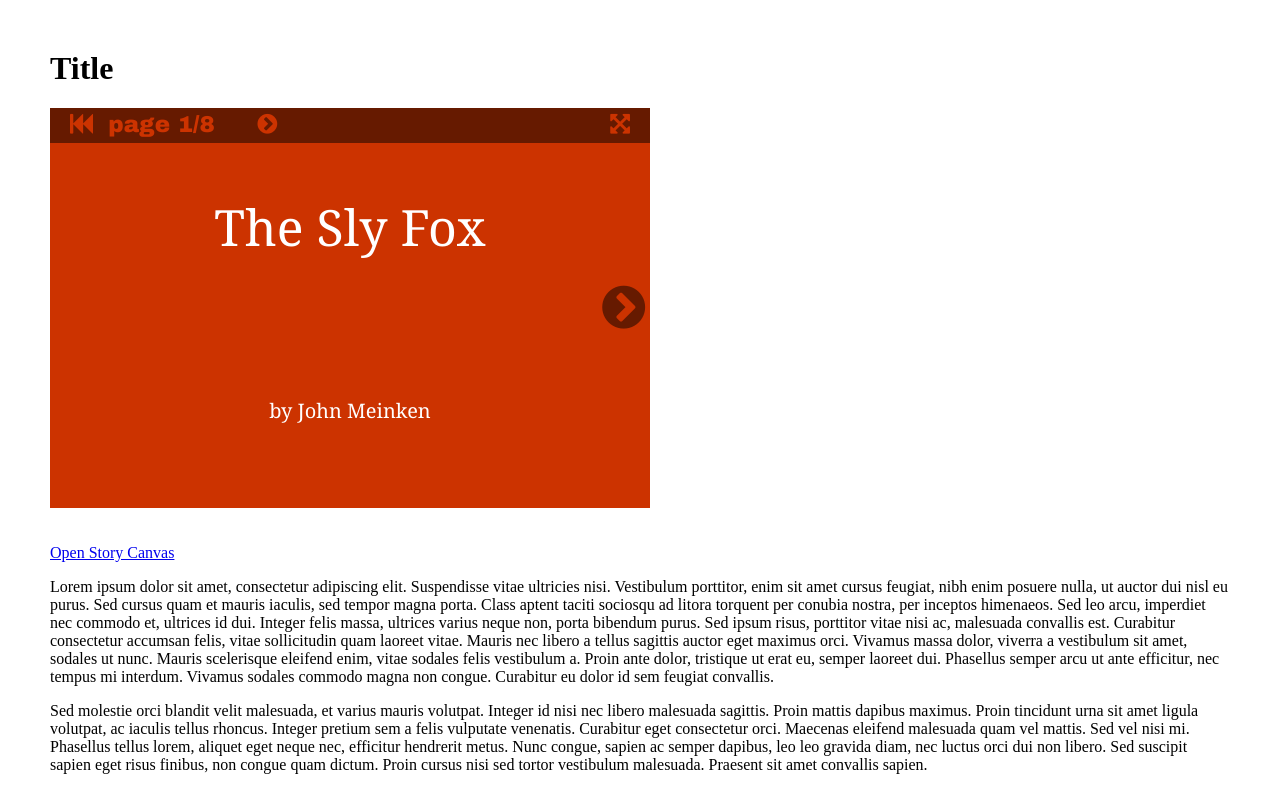
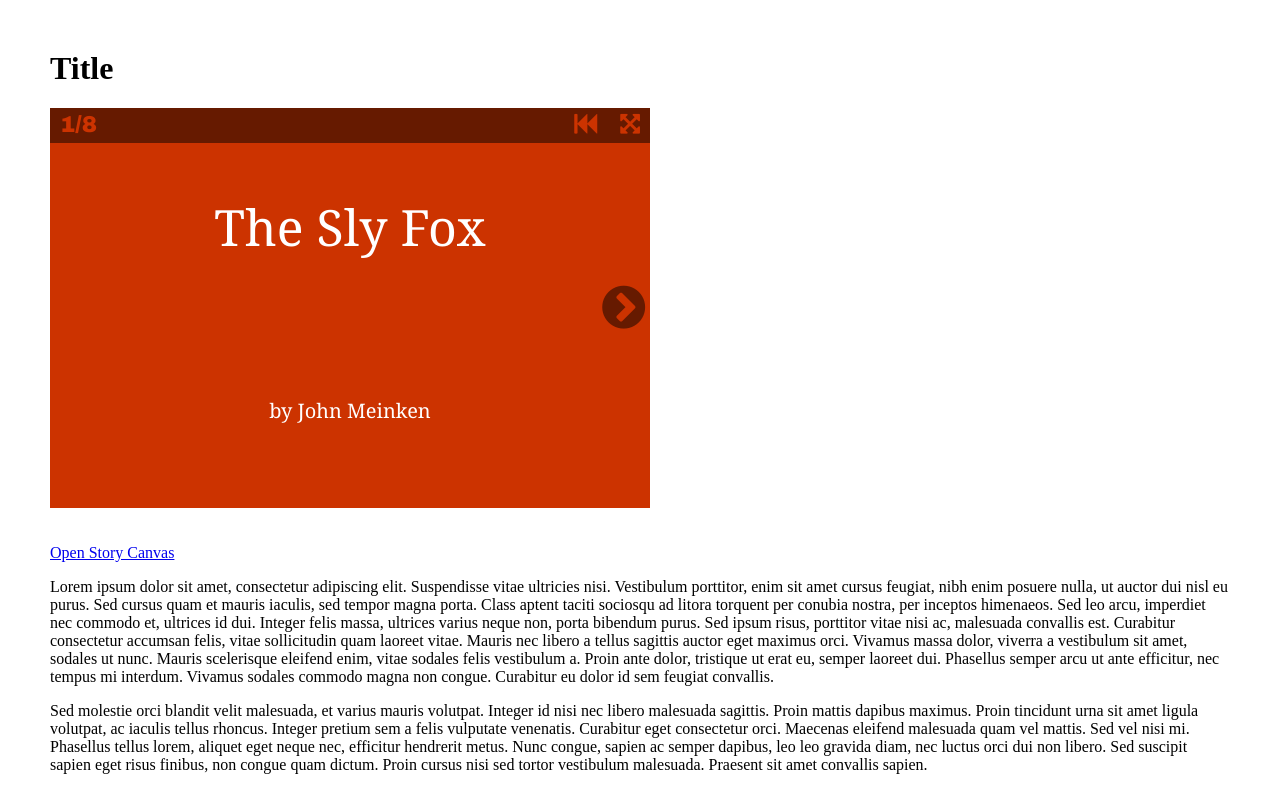
Before and after one commit to jmeinken/story-canvas, a plain HTML site: page src/index.html in a window 1280 px wide. Shown: the top 787 px of the page. Drawn offline with nearby package versions, Linux system fonts and the light colour scheme.

Commit message:
simplified toolbar

```diff
--- a/src/story_canvas.css
+++ b/src/story_canvas.css
@@ -109,9 +109,9 @@ body {
 
 .sc-toolbar-right {
     float: right;
-    padding-right: 20px;
+    padding-right: 10px;
 }
 
 .sc-toolbar-left {
-    padding-left: 20px;
+    padding-left: 10px;
 }
--- a/src/story_canvas.js
+++ b/src/story_canvas.js
@@ -63,16 +63,12 @@ function makeCanvas(storyData, storyName, type) {
         '</div>' +
         '<div class="sc-toolbar">' +
             '<div class="sc-toolbar-right">' +
+				'<a href="#" class="sc-restart"><i class="fa fa-fast-backward" aria-hidden="true"></i></a>' +
+				'&nbsp;&nbsp;&nbsp;' +
                 toolbarRight +
             '</div>' +
             '<div class="sc-toolbar-left">' +
-                '<a href="#" class="sc-restart"><i class="fa fa-fast-backward" aria-hidden="true"></i></a>' +
-                '&nbsp;&nbsp;' +
-                'page <span class="sc-position">1</span>/' + slideCount +
-                '&nbsp;&nbsp;' +
-                '<a href="#" class="sc-back"><i class="fa fa-chevron-circle-left" aria-hidden="true"></i></a>' +
-                '&nbsp;' +
-                '<a href="#" class="sc-forward"><i class="fa fa-chevron-circle-right" aria-hidden="true"></i></a>' +
+                '<span class="sc-position">1</span>/' + slideCount +
             '</div>' +
         '</div>' +
         leftNav +
```
